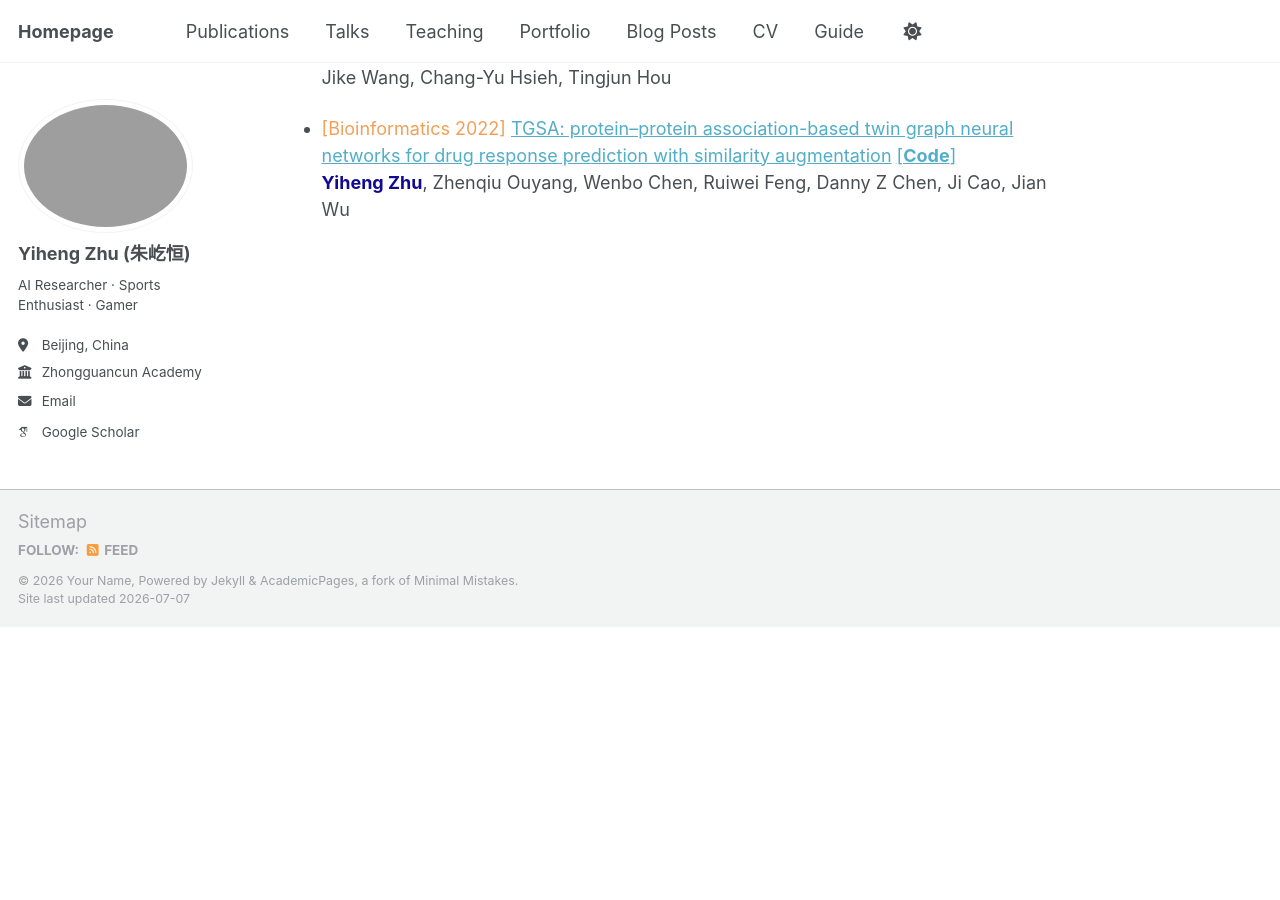
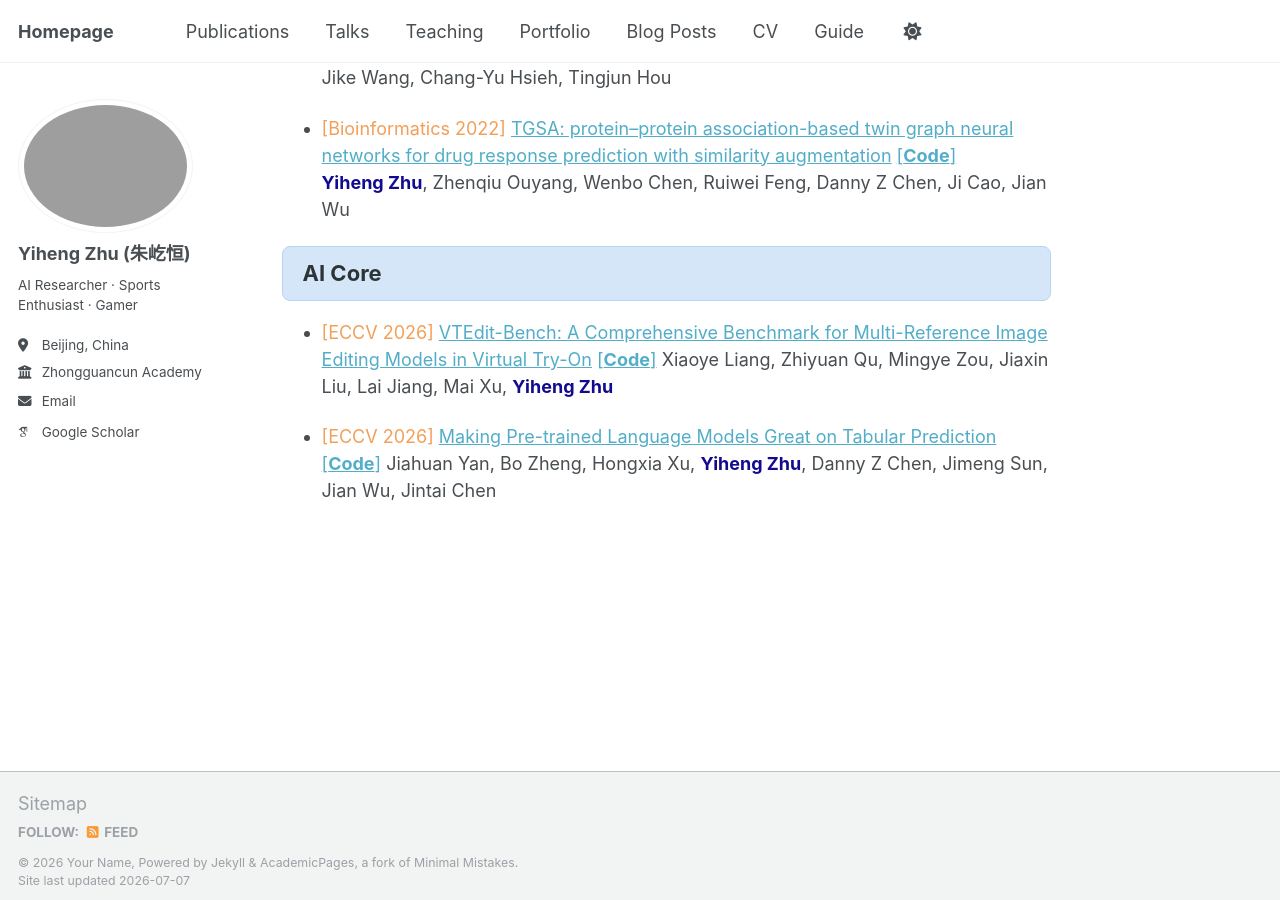
Before and after one commit to derrickzhu147/derrickzhu147.github.io, a Jekyll site: the page built from _pages/pub.md, in a window 1280 px wide and 900 px high, scrolled down 1952 px. Built offline with Jekyll 4.4.1, drawn with Linux system fonts in a browser that asks for light colours; some web fonts are replaced; our own code applies the rules of GitHub Pages for plain Markdown files; before the commit the page ends 2579 px from its top, so only the background shows below that.

Commit message:
Update pub.md

```diff
--- a/_pages/pub.md
+++ b/_pages/pub.md
@@ -86,3 +86,20 @@ AI for Genomics & Precision Medicine
   [TGSA: protein–protein association-based twin graph neural networks for drug response prediction with similarity augmentation](https://academic.oup.com/bioinformatics/article/38/2/461/6374919)
   [\[**Code**\]](https://github.com/violet-sto/TGSA)
   **<span style="color:#120A8F;">Yiheng Zhu</span>**, Zhenqiu Ouyang, Wenbo Chen, Ruiwei Feng, Danny Z Chen, Ji Cao, Jian Wu
+
+
+<div style="background:#D4E6F8;color:#2D3436;padding:10px 20px;border-radius:8px;font-size:22px;font-weight:bold;border:1px solid #B8D4F0">
+AI Core
+</div>
+
+
+- <span style="color:#F29F58;">[ECCV 2026]</span>
+  [VTEdit-Bench: A Comprehensive Benchmark for Multi-Reference Image Editing Models in Virtual Try-On](https://academic.oup.com/bioinformatics/article/38/2/461/6374919)
+  [\[**Code**\]](https://github.com/violet-sto/TGSA)
+  Xiaoye Liang, Zhiyuan Qu, Mingye Zou, Jiaxin Liu, Lai Jiang, Mai Xu, **<span style="color:#120A8F;">Yiheng Zhu</span>**
+
+
+- <span style="color:#F29F58;">[ECCV 2026]</span>
+  [Making Pre-trained Language Models Great on Tabular Prediction](https://academic.oup.com/bioinformatics/article/38/2/461/6374919)
+  [\[**Code**\]](https://github.com/violet-sto/TGSA)
+  Jiahuan Yan, Bo Zheng, Hongxia Xu, **<span style="color:#120A8F;">Yiheng Zhu</span>**, Danny Z Chen, Jimeng Sun, Jian Wu, Jintai Chen
```
